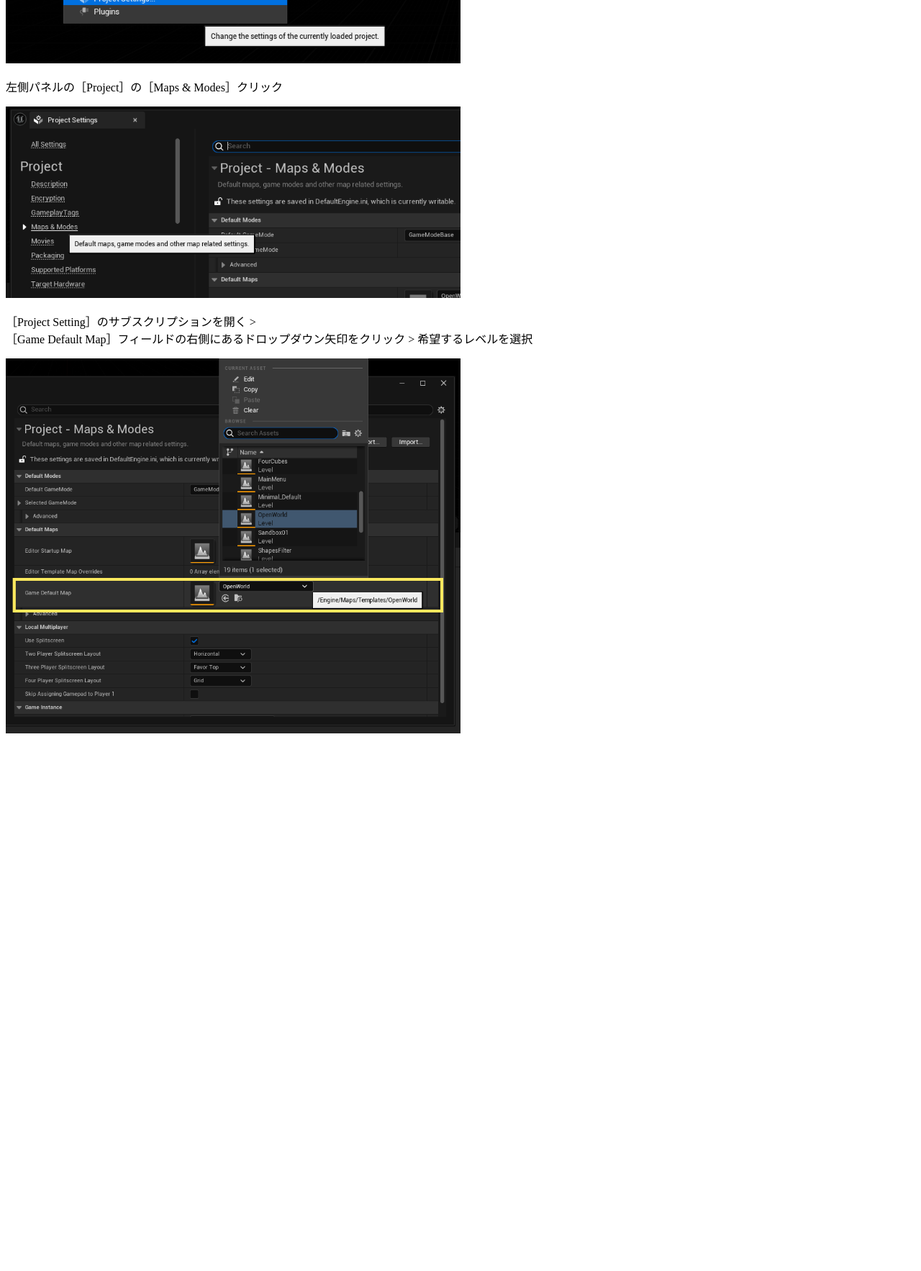
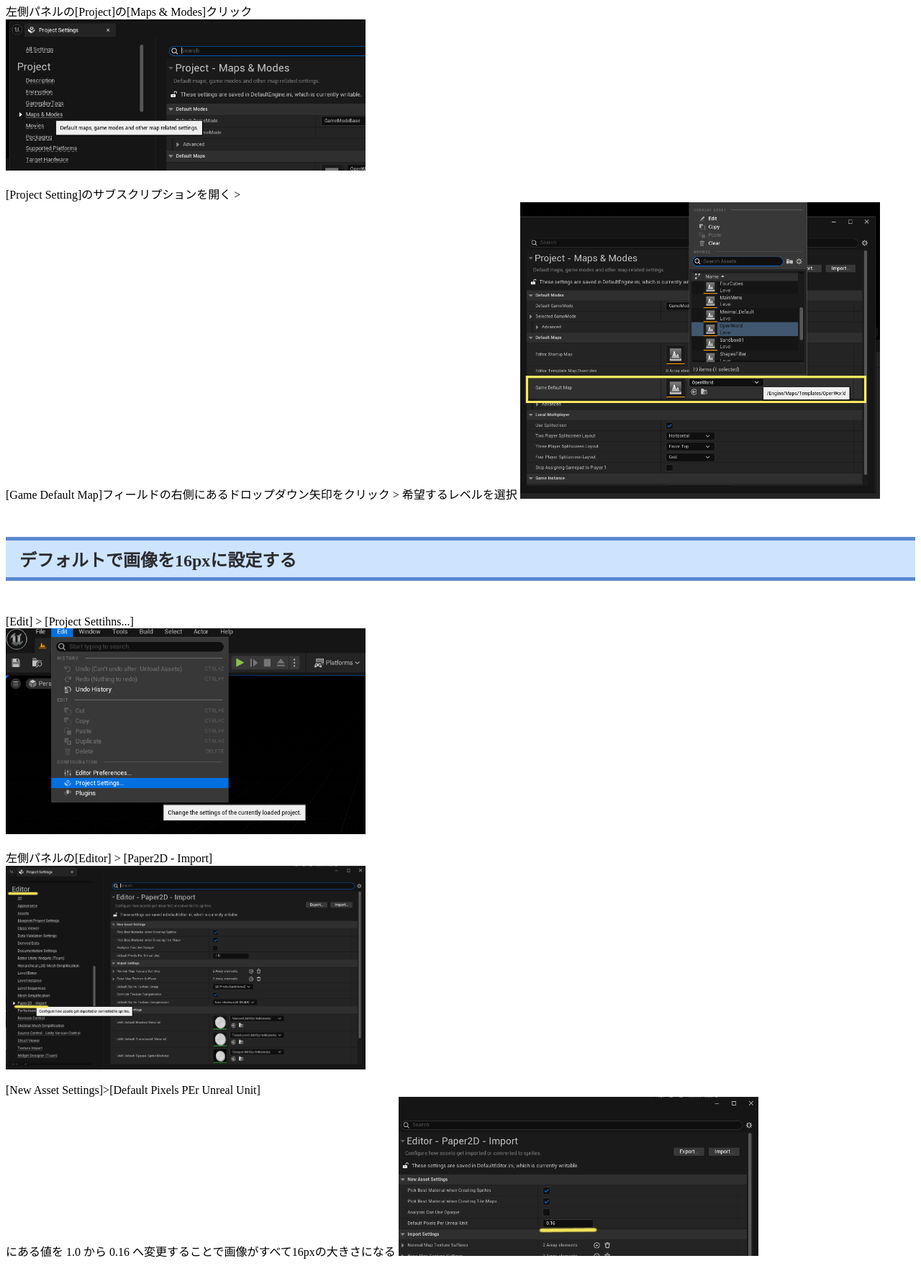
Before and after one commit to fkushi/TipsWeb.github.io, a plain HTML site: page html/List02/UnrealgEngine.html in a window 1280 px wide. Shown: the part 536-2302 px from the top of the page at 72% size. Before the commit the page ends 1567 px from the top, so only its background shows below. Drawn offline with Linux system fonts and the light colour scheme; files that its build step writes are made by us from their sources.

Commit message:
unrealengine、画像を16pxにする内容追記

```diff
--- a/css/BoxDesign.css
+++ b/css/BoxDesign.css
@@ -7,10 +7,6 @@
     background: #cde4ff;
     border-top: solid 5px #5989cf;
     border-bottom: solid 5px #5989cf;
-}
-.box4 p {
-    margin: 0;
-    padding: 0;
 }
 
 /*左側にのみ線をつけたもの*/
--- a/css/Picture_Design.css
+++ b/css/Picture_Design.css
@@ -1,3 +1,3 @@
 .fit-picture {
-  width: 250px;
+  width: 500px;
 }
--- a/html/List02/UnrealgEngine.html
+++ b/html/List02/UnrealgEngine.html
@@ -1,36 +1,60 @@
 <!DOCTYPE html>
-<link rel="stylesheet" href="css/BoxDesign.css">
+<link rel="stylesheet" href="../../css/BoxDesign.css">
+<link rel="stylesheet" href="../../css/Picture_Design.css">
 <h1>Unreal Engine</h1>
 <body>
-   <div class="rain"></div>
-   <div class="box4">
-      <h2>デフォルトでレベルの設定</h2>
-   </div>
-   <p>
-   ［Edit］ > ［Project Settihns...］
-   </p>
+   <h2 class="box4">デフォルトでレベルの設定</h2>
+   <p>[Edit] &gt; [Project Settihns...] <br>
    <img
       class="fit-picture"
       src="../List02/img/デフォルトでレベル設定01.png"
       alt="デフォルトでレベルの設定の説明画像_01"
       width="50%" height="50%"/>
+   </p>
 
    <p>
-      左側パネルの［Project］の［Maps & Modes］クリック
-   </p>
+      左側パネルの[Project]の[Maps & Modes]クリック<br>
    <img
       class="fit-picture"
       src="../List02/img/デフォルトでレベル設定02.png"
       alt="デフォルトでレベルの設定の説明画像_01"
       width="50%" height="50%"/>
+   </p>
 
    <p>
-   ［Project Setting］のサブスクリプションを開く > <br>［Game Default Map］フィールドの右側にあるドロップダウン矢印をクリック > 希望するレベルを選択
-   </p>
+   [Project Setting]のサブスクリプションを開く &gt;
+   <br>[Game Default Map]フィールドの右側にあるドロップダウン矢印をクリック &gt; 希望するレベルを選択
    <img
       class="fit-picture"
       src="../List02/img/デフォルトでレベル設定03.png"
       alt="デフォルトでレベルの設定の説明画像_01"
       width="50%" height="50%"/>
+   </p>
+
+   <h2 class="box4">デフォルトで画像を16pxに設定する</h2>
+   <p>[Edit] &gt; [Project Settihns...] <br>
+   <img
+      class="fit-picture"
+      src="../List02/img/デフォルトでレベル設定01.png"
+      alt="デフォルトでレベルの設定の説明画像_01"
+      width="50%" height="50%"/>
+   </p>
+
+   <p>左側パネルの[Editor] &gt; [Paper2D - Import]<br>
+   <img
+      class="fit-picture"
+      src="../List02/img/デフォルトで画像を16px01.png"
+      alt="デフォルトで画像を16px01"
+      width="50%" height="50%"/>
+   </p>
+
+   <p>[New Asset Settings]&gt;[Default Pixels PEr Unreal Unit]
+      <br>にある値を 1.0 から 0.16 へ変更することで画像がすべて16pxの大きさになる
+      <img
+      class="fit-picture"
+      src="../List02/img/デフォルトで画像を16px02.png"
+      alt="デフォルトで画像を16px02"
+      width="50%" height="50%"/>
+   </p>
 
 </body>
```
Also changed, not shown: html/List02/img/デフォルトで画像を16px01.png (added), html/List02/img/デフォルトで画像を16px02.png (added).
